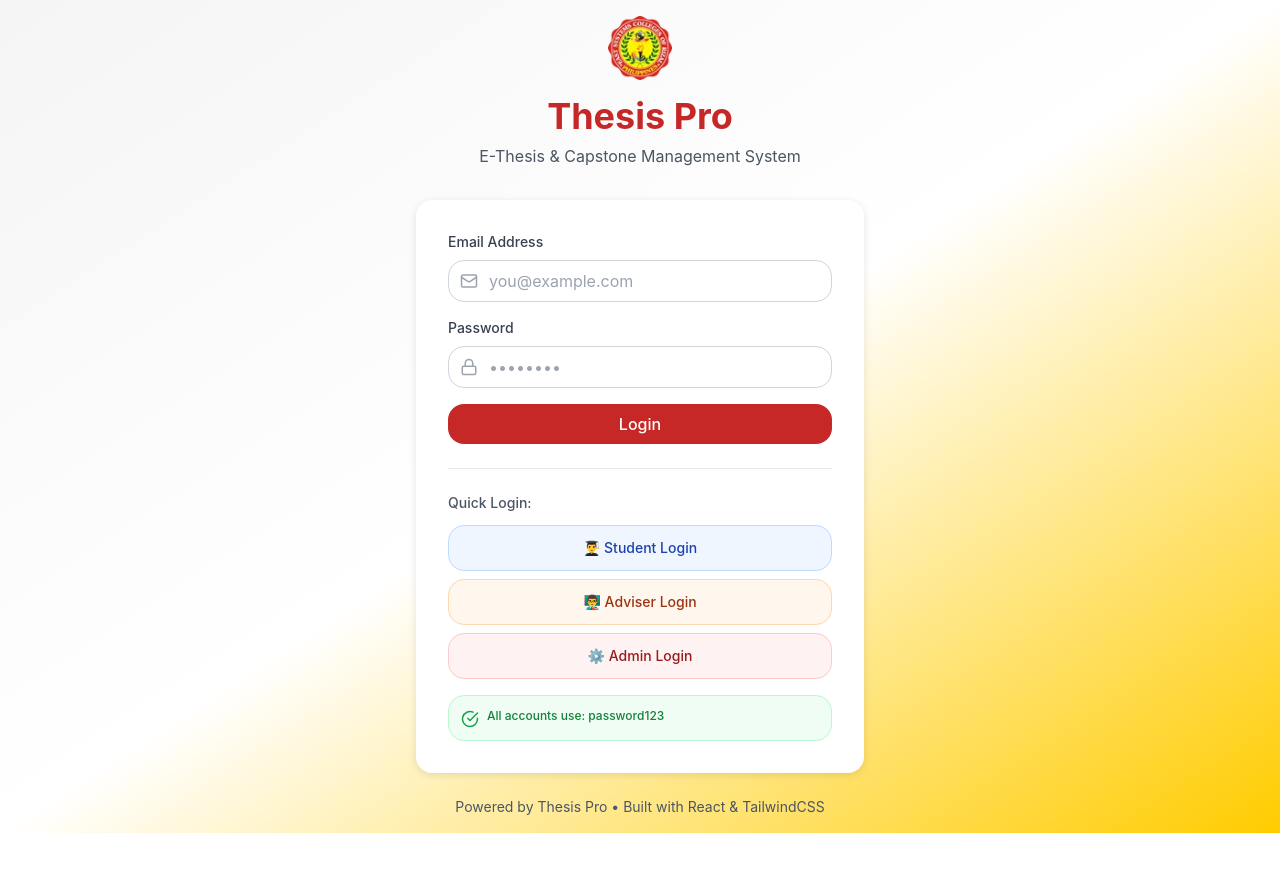
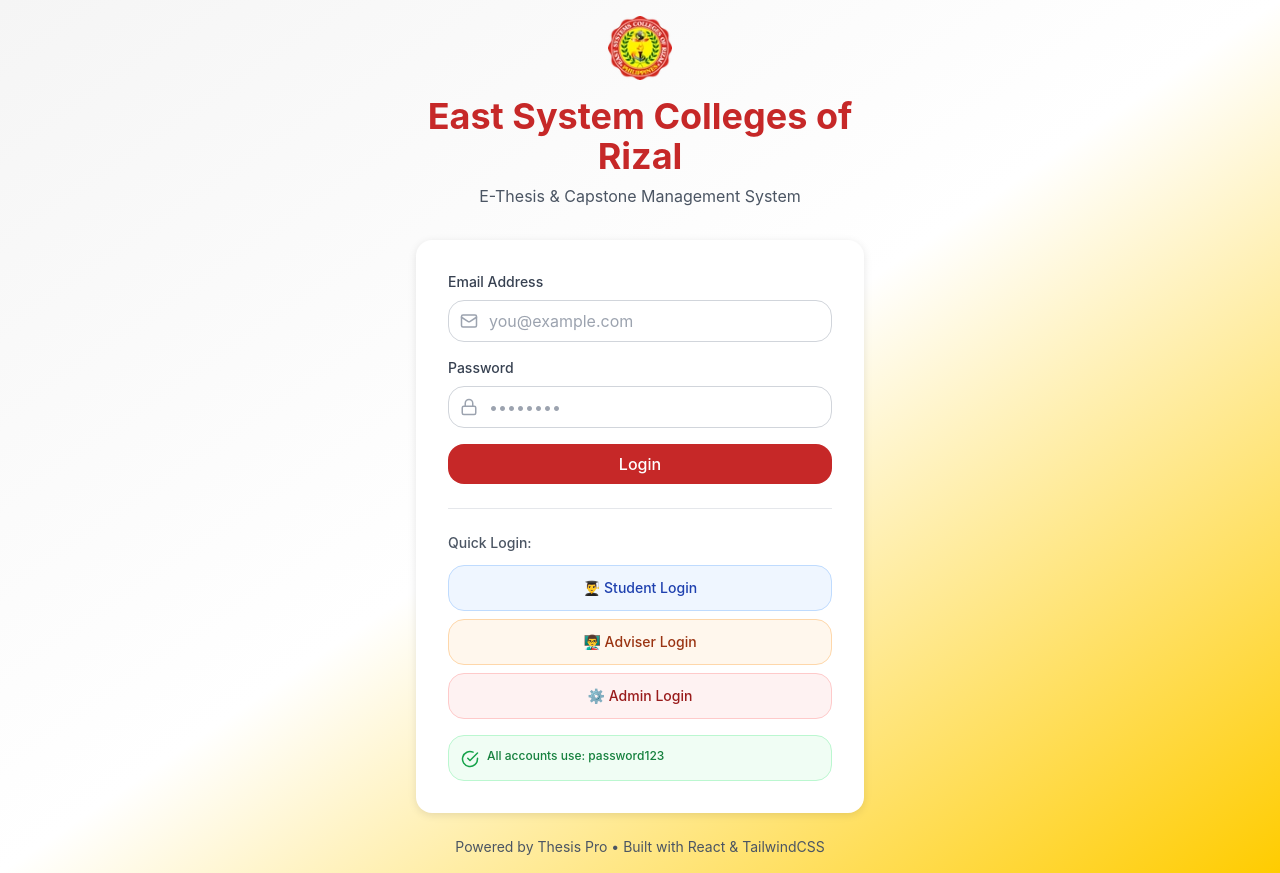
Before and after one commit to Reyneir24/E-Thesis-Capstone, a React (Vite) app: page /login in a window 1280 px wide. Before the commit the page ends 833 px from the top, so only its background shows below. Built offline with nearby package versions, Linux system fonts and the light colour scheme; no server answers.

Commit message:
escr name

```diff
--- a/src/pages/Login.jsx
+++ b/src/pages/Login.jsx
@@ -51,9 +51,9 @@
         {/* Header */}
         <div className="text-center mb-8">
           <div className="flex items-center justify-center mb-4">
-            <img src={logo} alt="Thesis Pro" className="w-16 h-16" />
+            <img src={logo} alt="East System Colleges of Rizal" className="w-16 h-16" />
           </div>
-          <h1 className="text-4xl font-bold text-escr-red mb-2">Thesis Pro</h1>
+          <h1 className="text-4xl font-bold text-escr-red mb-2">East System Colleges of Rizal</h1>
           <p className="text-gray-600">E-Thesis & Capstone Management System</p>
         </div>
 
```
